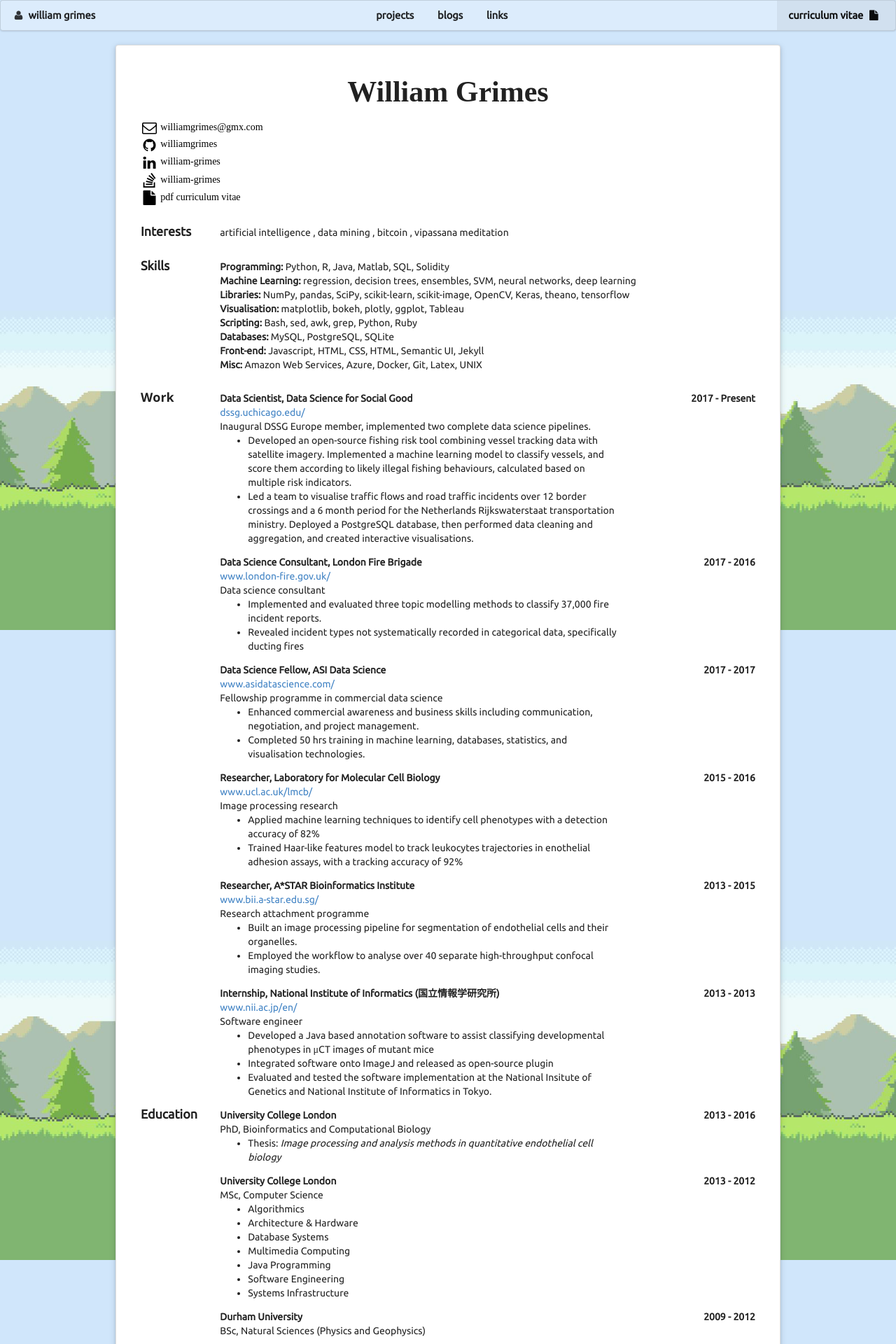
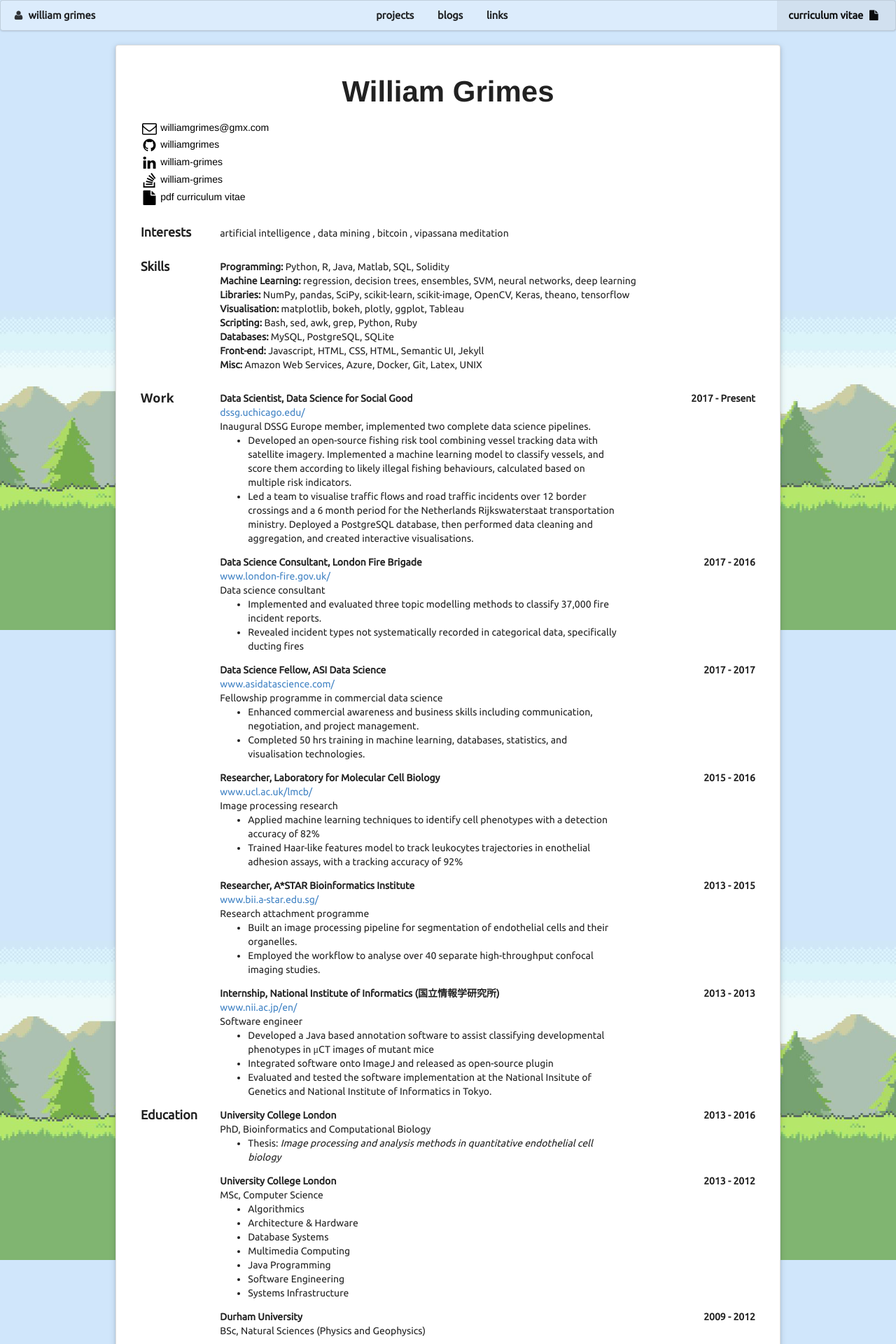
Before and after one commit to williamgrimes/williamgrimes.github.io, a Jekyll site: the page built from bio/index.html, in a window 1280 px wide. Shown: the top 1920 px of the page at 70% size. Built offline with Jekyll 4.4.1, drawn with Linux system fonts in a browser that asks for light colours.

Commit message:
update fonts

```diff
--- a/_includes/theme-bio-builtin-1.html
+++ b/_includes/theme-bio-builtin-1.html
@@ -1,18 +1,18 @@
 <div style="margin-top: 10px; " class="ui stackable grid container">
 
     <div class="sixteen wide column no-bottom">
-        <h2 class="ui center aligned header no-bottom" style="font-family: Ubuntu mono !important; font-size:300%;">
+        <h2 class="ui center aligned header no-bottom" style="font-family: Ubuntu mono, Helvetica, Arial; font-size:300%;">
           {{ site.data.bio.basics.name }}
         </h2>
     </div>
 
-    <div class="sixteen wide left aligned column" style="font-family: Ubuntu mono !important; font-size:100%;">
+    <div class="sixteen wide left aligned column" style="font-family: Ubuntu mono, Helvetica, Arial; font-size:100%;">
         {% include bio-network-links.html %}
     </div>
 
 </div>
 
-<div style="margin-bottom:0px" class="ui stackable grid container" style="font-family: Ubuntu !important; font-size:100%;">
+<div style="margin-bottom:0px" class="ui stackable grid container" style="font-family: Ubuntu, Helvetica, Arial; font-size:100%;">
     {% include bio-interests-1.html %}
     {% include bio-skills-1.html %}
     {% include bio-work-1.html %}
--- a/_includes/theme-home-builtin-2.html
+++ b/_includes/theme-home-builtin-2.html
@@ -21,7 +21,7 @@
                 <p class="" style="line-height: 2em; font-family: 'Press Start 2P', cursive; font-size:100%; text-align:center;">
                     <b>{{ site.data.bio.basics.label }}</b>
                 </p>
-                <p class="" style="font-family: Ubuntu mono !important; font-size:100%; text-align:justify;">
+                <p class="" style="font-family:Ubuntu mono, Helvetica, Arial; font-size:100%; text-align:justify;">
                    {{ site.data.bio.basics.summary }}
                 </p>
             </div>
```
